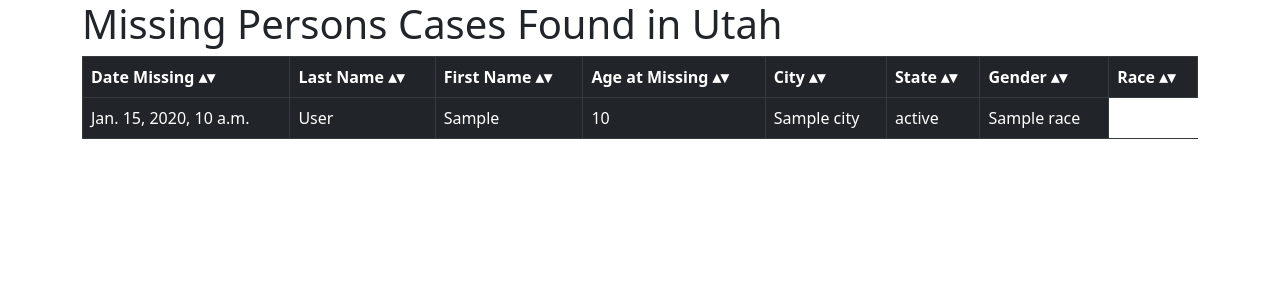
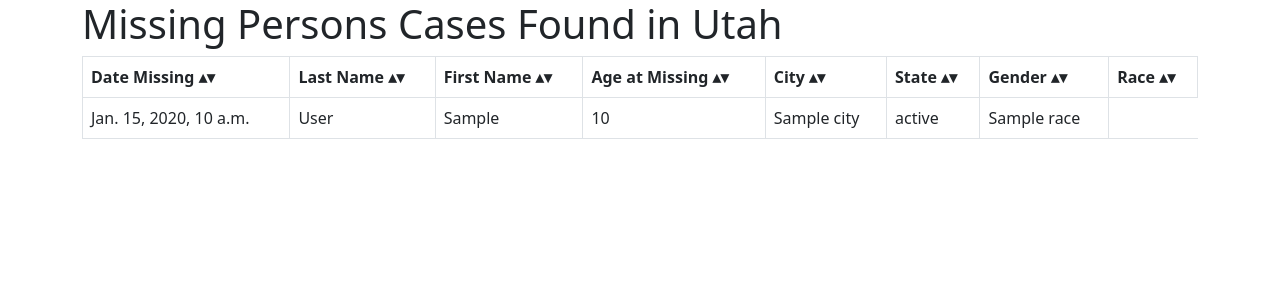
Before and after one commit to braxsimmons/MissingPersons1, a Django app: template missingapp/templates/missingpersons.html in a window 1280 px wide. Shown: the top 300 px of the page. Run offline with Django 3.2, Linux system fonts and the light colour scheme; the template is opened without the code that fills it: most values are stand-ins (such as "Sample title", 1, 10 or a date in 2020); some libraries are stand-ins or nearby versions.

Commit message:
changed table color

```diff
--- a/missingapp/templates/missingpersons.html
+++ b/missingapp/templates/missingpersons.html
@@ -11,7 +11,7 @@
 <body>
   <div class="container">
     <h1>Missing Persons Cases Found in Utah</h1>
-    <table class="table table-bordered sortable table-hover table-dark">
+    <table class="table table-bordered sortable table-hover">
       <thead class="thead-dark">
         <tr>
           <th>Date Missing</th>
```
